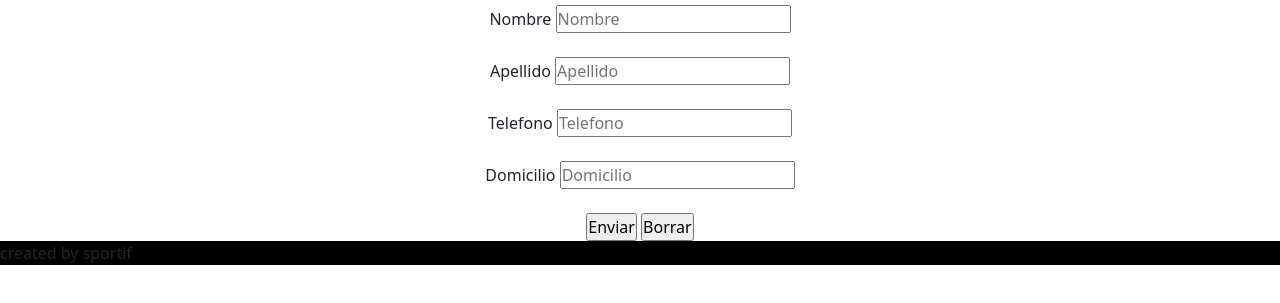
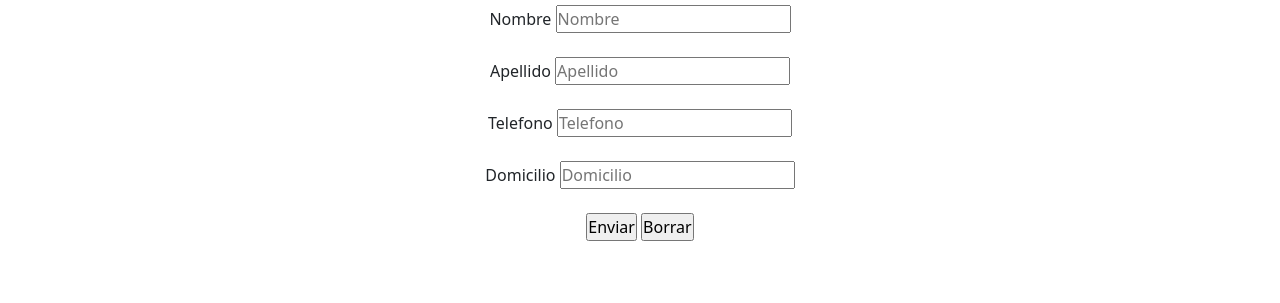
Before and after one commit to victorparedess/PreEntrega3Paredes, a plain HTML site: page pages/formulario.html in a window 1280 px wide. Shown: the part 197-500 px from the top of the page. Drawn offline with nearby package versions, Linux system fonts and the light colour scheme; files that its build step writes are made by us from their sources; a web font is replaced by a local one.

Commit message:
versionn final

```diff
--- a/pages/formulario.html
+++ b/pages/formulario.html
@@ -74,9 +74,6 @@
         </section>
     </main>
     <footer>
-        <div>
-          <span>created by sportif</span>
-        </div>
     </footer>
     <script src="https://cdn.jsdelivr.net/npm/bootstrap@5.2.2/dist/js/bootstrap.bundle.min.js" integrity="sha384-OERcA2EqjJCMA+/3y+gxIOqMEjwtxJY7qPCqsdltbNJuaOe923+mo//f6V8Qbsw3" crossorigin="anonymous"></script>
 </body>
```
